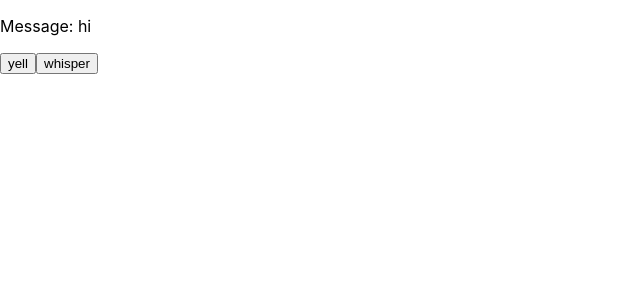
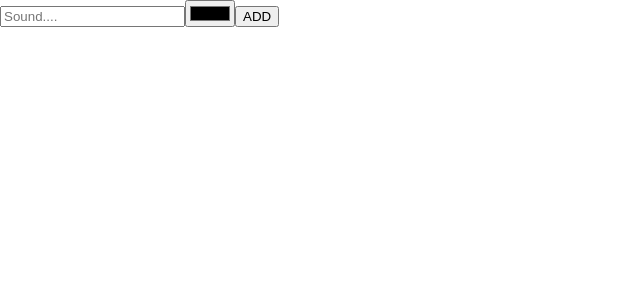
Before and after one commit to programmingmonkeys/react-hooks, a React (Create React App) app: page / in a window 1280 px wide. Shown: the top 300 px of the page, without its empty margins (0-640 px from the left). Built offline with nearby package versions, Linux system fonts and the light colour scheme.

Commit message:
managing form inputs with useRef

```diff
--- a/src/index.js
+++ b/src/index.js
@@ -1,36 +1,29 @@
-import React, { useReducer } from 'react'
+import React, { useRef } from 'react'
 import ReactDOM from 'react-dom'
 import './index.css'
 
-const initialState = {
-  message: 'hi',
-}
+const App = () => {
+  const sound = useRef()
+  const color = useRef()
 
-const reducer = (state, action) => {
-  switch (action.type) {
-    case 'ACTION_YELL':
-      return {
-        message: `Hey I just said ${state.message}`,
-      }
-    case 'ACTION_WHISPER':
-      return {
-        message: `bah blag booo: ${state.message}`,
-      }
-    default:
-      return {
-        message: '',
-      }
+  const submit = e => {
+    e.preventDefault()
+    const soundValue = sound.current.value
+    const colorValue = color.current.value
+
+    alert(`${soundValue}: sound value | ${colorValue}: color value`)
+
+    sound.current.value = ''
+    color.current.value = ''
   }
-}
-
-const App = () => {
-  const [state, dispatch] = useReducer(reducer, initialState)
 
   return (
     <>
-      <p>Message: {state.message}</p>
-      <button onClick={() => dispatch({ type: 'ACTION_YELL' })}>yell</button>
-      <button onClick={() => dispatch({ type: 'ACTION_WHISPER' })}>whisper</button>
+      <form onSubmit={submit}>
+        <input ref={sound} type="text" placeholder="Sound...." />
+        <input ref={color} type="color" />
+        <button>ADD</button>
+      </form>
     </>
   )
 }
```
